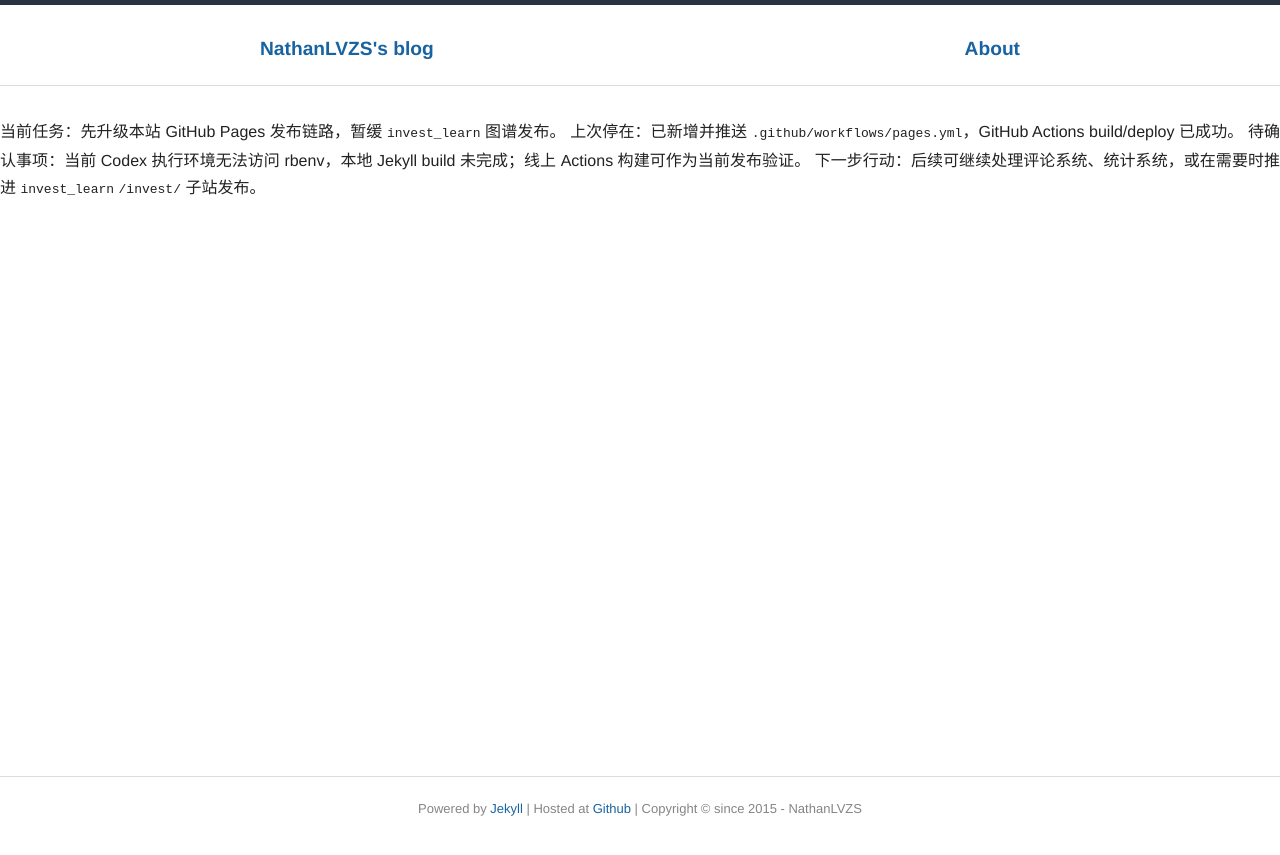
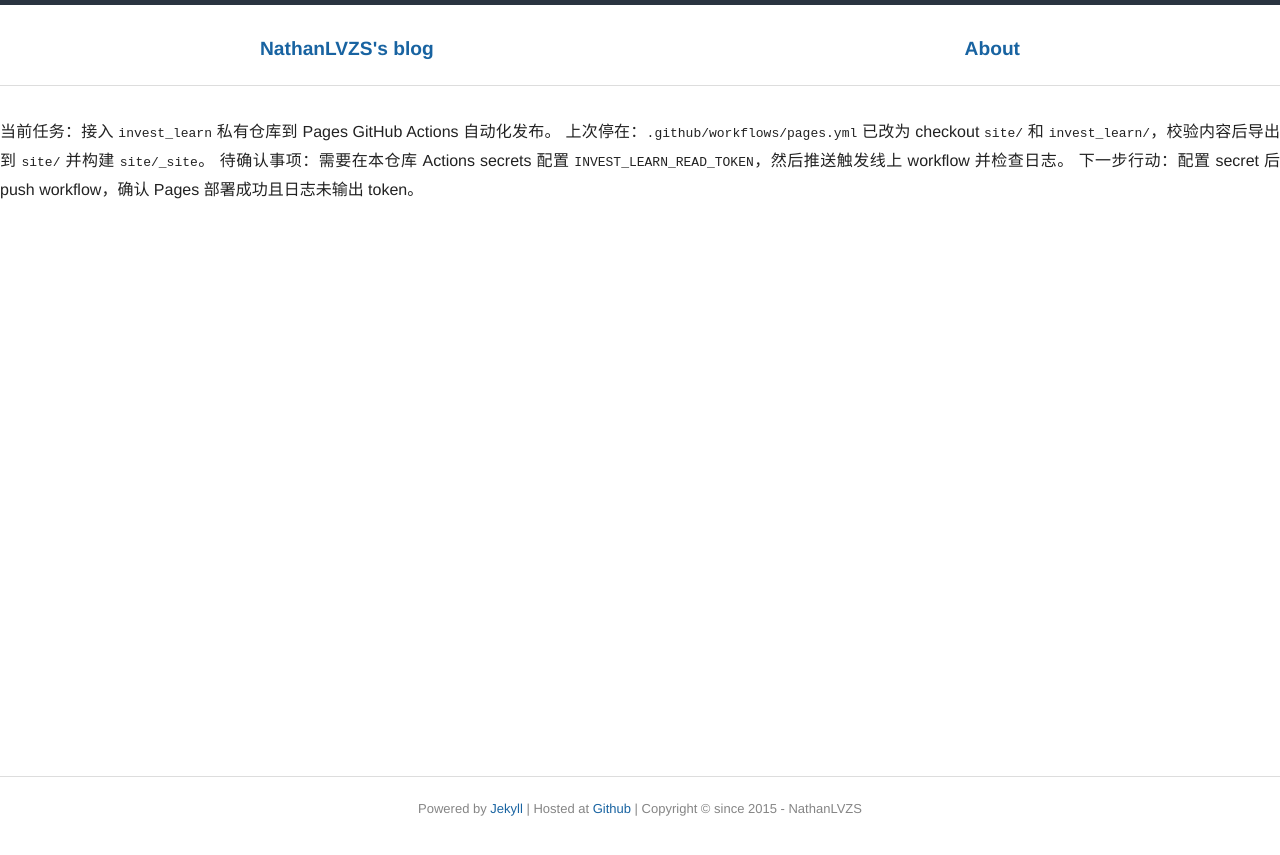
Before and after one commit to nathanlvzs/nathanlvzs.github.io, a Jekyll site: the page built from CONTEXT.md, in a window 1280 px wide. Shown: the top 855 px of the page. Built offline with Jekyll 4.4.1, drawn with Linux system fonts in a browser that asks for light colours; our own code applies the rules of GitHub Pages for plain Markdown files.

Commit message:
Build invest pages from private source

```diff
--- a/CONTEXT.md
+++ b/CONTEXT.md
@@ -1,4 +1,4 @@
-当前任务：先升级本站 GitHub Pages 发布链路，暂缓 `invest_learn` 图谱发布。
-上次停在：已新增并推送 `.github/workflows/pages.yml`，GitHub Actions build/deploy 已成功。
-待确认事项：当前 Codex 执行环境无法访问 rbenv，本地 Jekyll build 未完成；线上 Actions 构建可作为当前发布验证。
-下一步行动：后续可继续处理评论系统、统计系统，或在需要时推进 `invest_learn` `/invest/` 子站发布。
+当前任务：接入 `invest_learn` 私有仓库到 Pages GitHub Actions 自动化发布。
+上次停在：`.github/workflows/pages.yml` 已改为 checkout `site/` 和 `invest_learn/`，校验内容后导出到 `site/` 并构建 `site/_site`。
+待确认事项：需要在本仓库 Actions secrets 配置 `INVEST_LEARN_READ_TOKEN`，然后推送触发线上 workflow 并检查日志。
+下一步行动：配置 secret 后 push workflow，确认 Pages 部署成功且日志未输出 token。
```
Also changed, not shown: .github/workflows/pages.yml, README.md.
